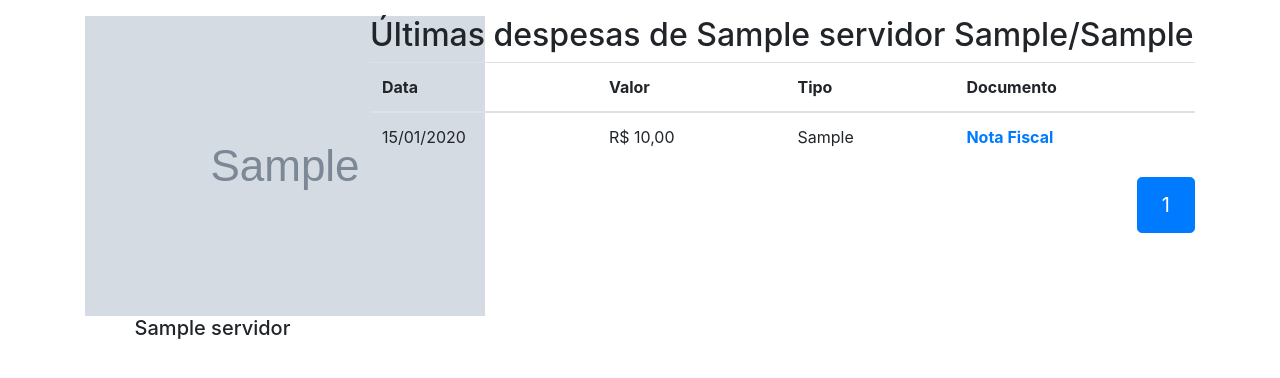
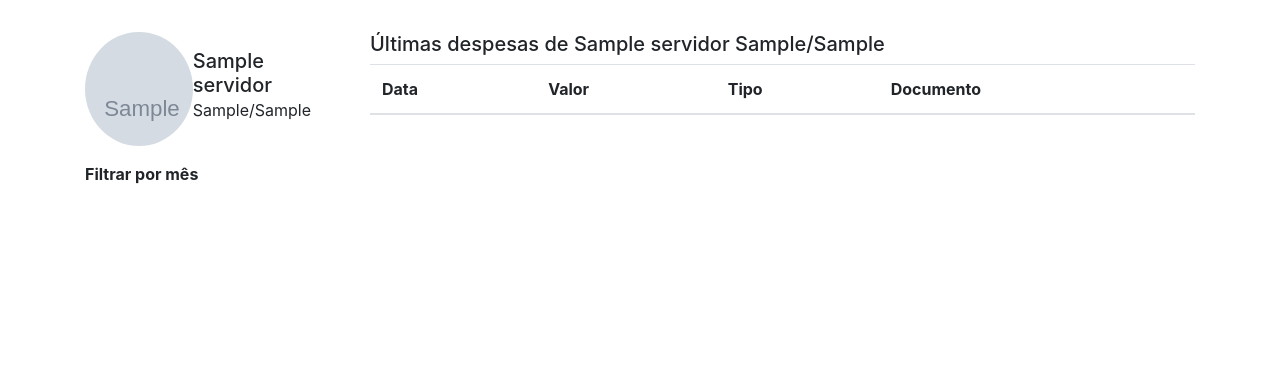
Before and after one commit to gacheiro/Gastos-dos-Politicos, a Flask app: page /p/1 in a window 1280 px wide. Shown: the top 378 px of the page. Run offline with Flask 2, Linux system fonts and the light colour scheme; tables that the repository leaves empty hold one stand-in row (values such as "Sample post"); grey boxes marked "Sample" are stand-in pictures; lists and menus that the app fills with data are empty; some libraries are stand-ins or nearby versions.

Commit message:
Adição de navegação latral na página do parlamentar

```diff
--- a/app/cli/__init__.py
+++ b/app/cli/__init__.py
@@ -63,6 +63,8 @@
             tipo=desp["tipoDespesa"],
             tipo_documento=desp["tipoDocumento"],
             num_documento=desp["numDocumento"],
+            ano=desp["ano"],
+            mes=desp["mes"],
             data=datetime.strptime(desp["dataDocumento"], "%Y-%m-%d"),
             valor=desp["valorDocumento"],
             url_documento=desp["urlDocumento"],
--- a/app/models.py
+++ b/app/models.py
@@ -1,3 +1,4 @@
+from sqlalchemy import func
 from app.ext import db
 
 
@@ -10,6 +11,24 @@
     legislatura = db.Column(db.Integer, nullable=False)
     url_foto = db.Column(db.String(250), nullable=True)
 
+    def despesas(self, ano=None, mes=None):
+        """Retorna uma query com  despesas do parlamentar
+        filtradas por ano e mes."""
+        query = Despesa.query.filter_by(servidor=self)
+        if ano is not None:
+            query = query.filter_by(ano=ano)
+        if mes is not None:
+            query = query.filter_by(mes=mes)
+        return query
+
+    def gastos_por_mes(self, ano):
+        """Retorna o valor gasto pelo parlamentar
+        agrupado por mes no ano dado."""
+        return db.session.query(Despesa.mes, func.sum(Despesa.valor)) \
+                         .filter_by(servidor=self, ano=ano)           \
+                         .group_by(Despesa.mes)                       \
+                         .all()
+
 
 class Despesa(db.Model):
     id = db.Column(db.Integer, primary_key=True)
@@ -17,6 +36,8 @@
                             nullable=False)
     tipo = db.Column(db.String(250), nullable=False)
     tipo_documento = db.Column(db.String(30), nullable=False)
+    mes = db.Column(db.Integer, nullable=False)
+    ano = db.Column(db.Integer, nullable=False)
     data = db.Column(db.Date, nullable=False)
     num_documento = db.Column(db.Integer, nullable=False)
     valor = db.Column(db.Numeric, nullable=False)
--- a/app/templates/pages/show.html
+++ b/app/templates/pages/show.html
@@ -1,17 +1,26 @@
 {% extends 'base.html' %}
-{% from 'shared/macros.html' import despesa, paginacao %}
+{% from 'shared/macros.html' import despesa, paginacao, navegacao %}
 
 {% block content %}
   <div class="row mt-3">
-    <aside class="col-md-3">
-      <section class="text-center">
-        <img class="parlamentar-foto" src="{{ parlamentar.url_foto }}" alt="{{ parlamentar.nome }}">
-        <h5>{{ parlamentar.nome }}</h5>
+    <aside class="col-md-3 mt-3">
+      <section class="d-flex mb-3">
+        <div class="rounded-circle"
+         style="display:flex; width: 114px; height: 114px; overflow: hidden">
+          <img src="{{ parlamentar.url_foto }}" alt="{{ parlamentar.nome }}"
+           style="width: 114px; height: 152px">
+        </div>
+        <h5 class="align-self-center">{{ parlamentar.nome }}<br>
+          <small>{{ parlamentar.partido }}/{{ parlamentar.uf }}</small></h5>
       </section>
+      <span><strong>Filtrar por mês</strong></span>
+      {{ navegacao(navigation, parlamentar) }}
     </aside>
-    <div class="col-md-9">
-      <h2>Últimas despesas de {{ parlamentar.nome }} {{ parlamentar.partido }}/{{ parlamentar.uf }}</h2>
+    <div class="col-md-9 mt-3">
+      <h5>Últimas despesas de {{ parlamentar.nome }} {{ parlamentar.partido }}/{{ parlamentar.uf }}</h5>
+      <div class="table-responsive">
         <table class="table">
+
           <thead>
             <tr>
               <th>Data</th>
@@ -20,6 +29,7 @@
               <th>Documento</th>
             </tr>
           </thead>
+
           <tbody>
             {% for desp in pagination.items %}
               <tr id="{{ desp.id }}">
@@ -36,7 +46,9 @@
               </tr>
             {% endfor %}
           </tbody>
+
         </table>
+      </div>
       {{ paginacao(pagination, endpoint="pages.show", page_id=parlamentar.id) }}
     </div>
   </div>
--- a/app/templates/shared/macros.html
+++ b/app/templates/shared/macros.html
@@ -1,3 +1,8 @@
+{%- macro _fmt_valor(v) %}
+  {{ "{:.2f}".format(v).replace('.', ',') }}
+{%- endmacro %}
+
+
 {% macro despesa(desp) %}
   <li id="{{ desp.id }}" class="despesa media mb-2 bg-white">
     <div class="foto-parlamentar rounded-circle mr-3">
@@ -9,9 +14,31 @@
           {{ desp.servidor.nome }}
         </a> <small>{{ desp.servidor.partido}}/{{ desp.servidor.uf }}</small>
       </h5>
-      <p>R$ {{ "{:.2f}".format(desp.valor).replace('.', ',') }} em {{ desp.data }} com {{ desp.tipo|title }}.</p>
+      <p>R$ {{ _fmt_valor(desp.valor) }} em {{ desp.data }} com {{ desp.tipo|title }}.</p>
     </div>
   </li>
+{% endmacro %}
+
+
+{% macro navegacao(navigation, parlamentar) %}
+  {% set ano = 2020 %}
+  {% set nomes_meses = {
+    1: "Jan", 2: "Fev", 3: "Mar",
+    4: "Abr", 5: "Mai", 6: "Jun",
+    7: "Jul", 8: "Ago", 9: "Set",
+    10: "Out", 11: "Nov", 12: "Dez" }
+  %}
+
+  <ul class="nav nav-pills flex-column mt-2">
+    {%- for mes, gasto in navigation|sort(reverse=True) %}
+      <li class="nav-item">
+        {%- set url = url_for("pages.show", id=parlamentar.id, ano=ano, mes=mes) %}
+        <a class="nav-link {{ 'active' if request.args.get('mes') == mes|string else '' }}" href="{{ url }}">
+          <strong>{{ nomes_meses[mes] }} (R$ {{ _fmt_valor(gasto) }})</strong>
+        </a>
+      </li>
+    {%- endfor %}
+  </ul>
 {% endmacro %}
 
 
@@ -26,10 +53,14 @@
             </li>
           {% else %}
             <li class="page-item">
+              {# Reaplica os filtros presentes à url da paginação #}
+              {# atualizando o parâmetro `page` #}
+              {% set args = dict(request.args, page=page) %}
+
               {% if page_id %}
-                {% set url = url_for(endpoint, id=page_id, page=page) %}
+                {% set url = url_for(endpoint, id=page_id, **args) %}
               {% else %}
-                {% set url = url_for(endpoint, page=page) %}
+                {% set url = url_for(endpoint, **args) %}
               {% endif %}
               <a class="page-link" href="{{ url }}">{{ page }}</a>
             </li>
--- a/app/web/pages.py
+++ b/app/web/pages.py
@@ -16,10 +16,14 @@
 @bp.route("/p/<int:id>")
 def show(id):
     """Retorna as despesas de um político específico."""
-    page = request.args.get("page", 1, type=int)
+    mes, ano, page = (request.args.get("mes"),
+                      request.args.get("ano", 2020),
+                      request.args.get("page", 1, type=int))
     p = Servidor.query.get_or_404(id)
-    query = Despesa.query.filter_by(servidor=p).order_by(Despesa.data.desc())
-    pagination = query.paginate(page, 50, error_out=True)
+    pagination = (p.despesas(ano, mes)
+                  .order_by(Despesa.data.desc())
+                  .paginate(page, 50, error_out=True))
     return render_template("pages/show.html",
                            parlamentar=p,
+                           navigation=p.gastos_por_mes(ano),
                            pagination=pagination)
```
Lines whose indentation alone changed are shown as unchanged.
